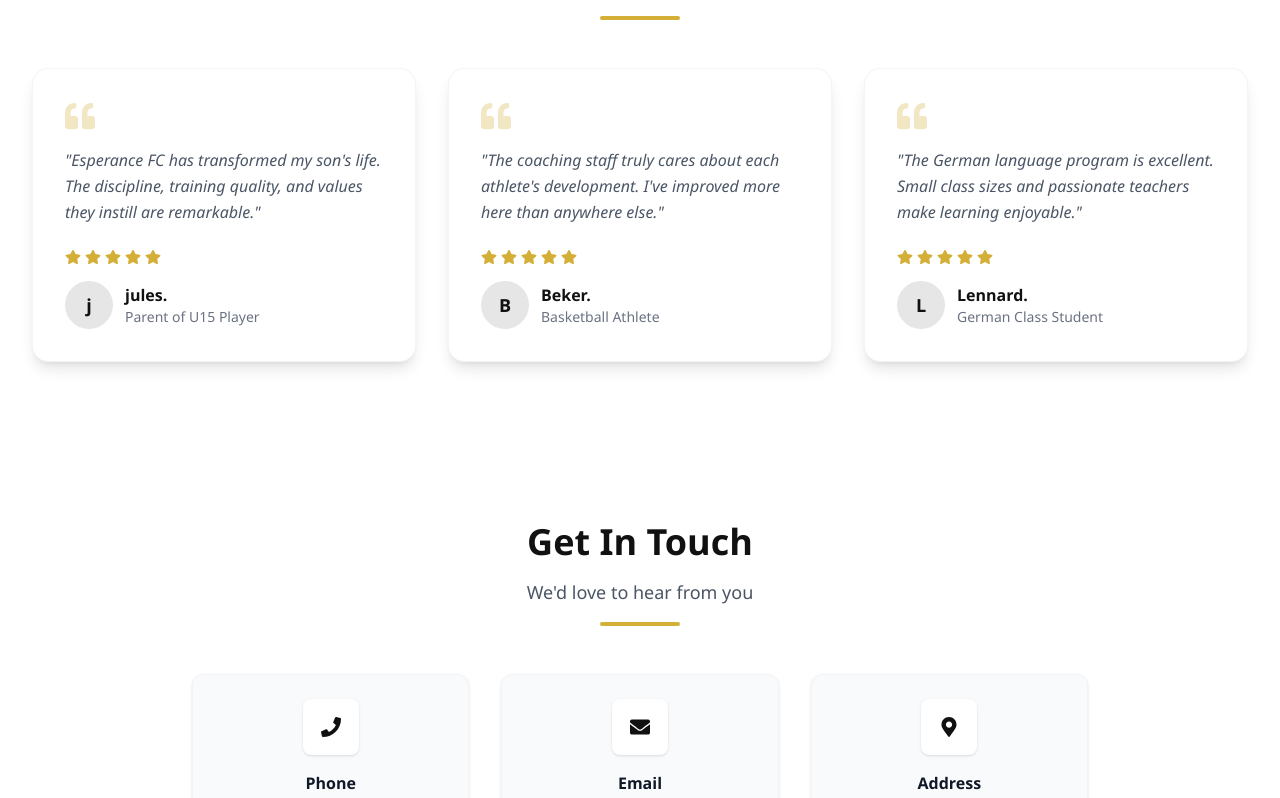
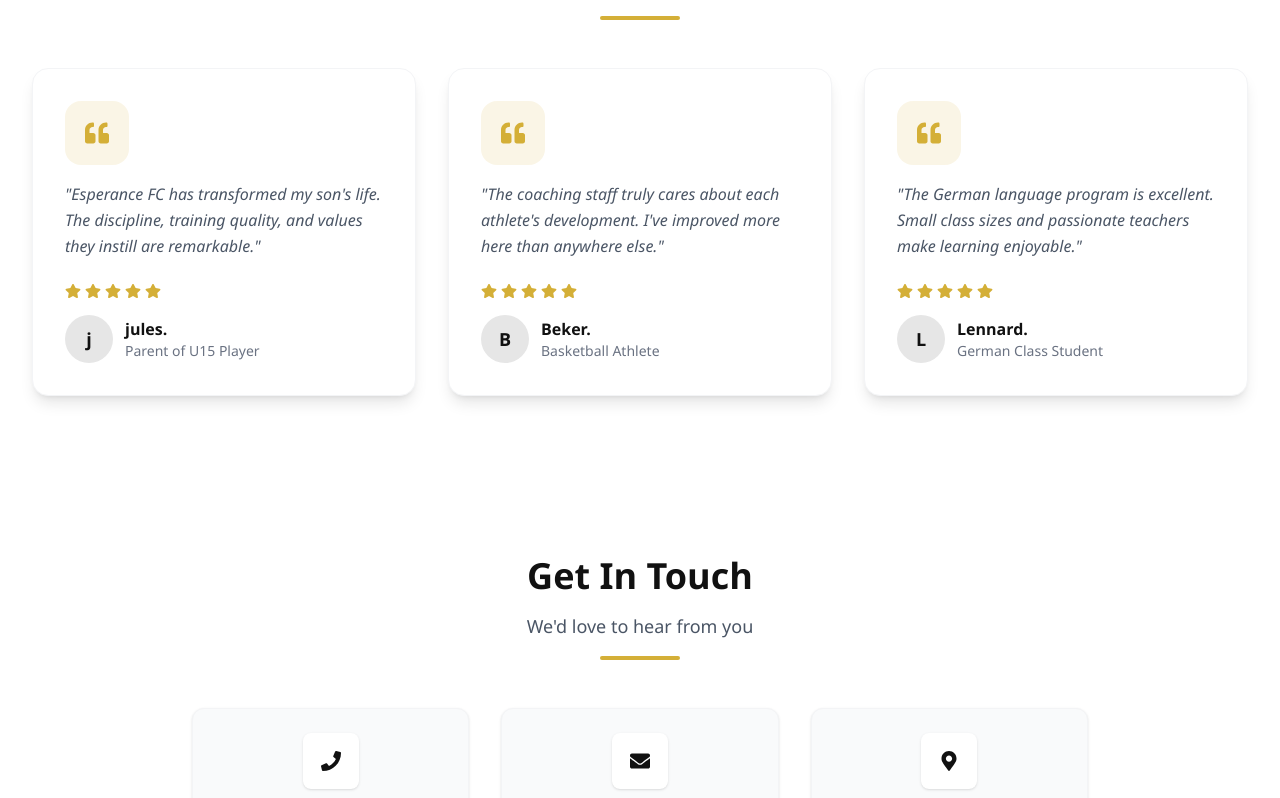
Before and after one commit to Val-Antin1/esperance-frontend, a React (Vite) app: page / in a window 1280 px wide. Shown: the part 4222-5020 px from the top of the page. Built offline with nearby package versions, Linux system fonts and the light colour scheme; no server answers.

Commit message:
frontend

```diff
--- a/src/components/cards/TestimonialCard.jsx
+++ b/src/components/cards/TestimonialCard.jsx
@@ -10,9 +10,14 @@ const TestimonialCard = ({ testimonial, index = 0 }) => {
       whileInView={{ opacity: 1, y: 0 }}
       viewport={{ once: true }}
       transition={{ duration: 0.5, delay: index * 0.1 }}
-      className="bg-white rounded-2xl shadow-lg p-8 border border-gray-100 relative"
+      className="group relative bg-white rounded-2xl p-8 shadow-lg hover:shadow-[0_20px_60px_rgba(17,17,17,0.06)] transition-all duration-500 border border-gray-100"
     >
-      <FaQuoteLeft className="text-3xl text-accent/30 mb-4" />
+      {/* Top accent bar */}
+      <div className="absolute top-0 left-6 right-6 h-1 rounded-full scale-x-0 group-hover:scale-x-100 transition-transform duration-500 origin-left bg-accent" />
+
+      <div className="w-16 h-16 rounded-2xl flex items-center justify-center mb-4 transition-all duration-500 group-hover:scale-110 group-hover:rotate-3 bg-accent/12 text-accent">
+        <FaQuoteLeft className="text-2xl" />
+      </div>
       <p className="text-gray-600 leading-relaxed mb-6 italic">"{t(testimonial.contentKey || testimonial.content)}"</p>
       <div className="flex items-center space-x-1 mb-4">
         {[...Array(5)].map((_, i) => (
@@ -20,7 +25,7 @@ const TestimonialCard = ({ testimonial, index = 0 }) => {
         ))}
       </div>
       <div className="flex items-center space-x-3">
-        <div className="w-12 h-12 bg-primary/10 rounded-full flex items-center justify-center">
+        <div className="w-12 h-12 bg-primary/10 rounded-full flex items-center justify-center transition-all duration-500 group-hover:scale-110">
           <span className="text-primary font-bold text-lg">{testimonial.name[0]}</span>
         </div>
         <div>
@@ -28,6 +33,9 @@ const TestimonialCard = ({ testimonial, index = 0 }) => {
           <p className="text-sm text-gray-500">{t(testimonial.roleKey || testimonial.role)}</p>
         </div>
       </div>
+
+      {/* Bottom accent line */}
+      <div className="absolute bottom-0 left-0 right-0 h-0.5 rounded-b-2xl scale-x-0 group-hover:scale-x-100 transition-transform duration-500 origin-left bg-accent/30" />
     </motion.div>
   );
 };
--- a/src/pages/Home.jsx
+++ b/src/pages/Home.jsx
@@ -250,39 +250,45 @@ const Home = () => {
               whileInView={{ opacity: 1, y: 0 }}
               viewport={{ once: true }}
               transition={{ duration: 0.5 }}
-              className="text-center p-6 bg-gray-50 rounded-xl border border-gray-100 shadow-sm"
+              className="group relative text-center p-6 bg-gray-50 rounded-xl border border-gray-100 shadow-sm hover:shadow-[0_20px_60px_rgba(17,17,17,0.06)] transition-all duration-500"
             >
-              <div className="w-14 h-14 rounded-lg bg-white flex items-center justify-center mx-auto mb-4 shadow-sm">
+              <div className="absolute top-0 left-6 right-6 h-1 rounded-full scale-x-0 group-hover:scale-x-100 transition-transform duration-500 origin-left bg-primary" />
+              <div className="w-14 h-14 rounded-lg bg-white flex items-center justify-center mx-auto mb-4 shadow-sm transition-all duration-500 group-hover:scale-110">
                 <FaPhone className="text-xl text-primary" />
               </div>
               <h3 className="text-gray-900 font-semibold mb-2">{t('home.contactPreview.phone')}</h3>
               <a href={`tel:${contactInfo.phone}`} className="text-gray-600 hover:text-accent transition-colors">{contactInfo.phone}</a>
+              <div className="absolute bottom-0 left-0 right-0 h-0.5 rounded-b-2xl scale-x-0 group-hover:scale-x-100 transition-transform duration-500 origin-left bg-primary/30" />
             </motion.div>
             <motion.div
               initial={{ opacity: 0, y: 20 }}
               whileInView={{ opacity: 1, y: 0 }}
               viewport={{ once: true }}
               transition={{ duration: 0.5, delay: 0.1 }}
-              className="text-center p-6 bg-gray-50 rounded-xl border border-gray-100 shadow-sm"
+              className="group relative text-center p-6 bg-gray-50 rounded-xl border border-gray-100 shadow-sm hover:shadow-[0_20px_60px_rgba(17,17,17,0.06)] transition-all duration-500"
             >
-              <div className="w-14 h-14 rounded-lg bg-white flex items-center justify-center mx-auto mb-4 shadow-sm">
+              <div className="absolute top-0 left-6 right-6 h-1 rounded-full scale-x-0 group-hover:scale-x-100 transition-transform duration-500 origin-left bg-primary" />
+              <div className="w-14 h-14 rounded-lg bg-white flex items-center justify-center mx-auto mb-4 shadow-sm transition-all duration-500 group-hover:scale-110">
                 <FaEnvelope className="text-xl text-primary" />
               </div>
               <h3 className="text-gray-900 font-semibold mb-2">{t('home.contactPreview.email')}</h3>
               <a href={`mailto:${contactInfo.email}`} className="text-gray-600 hover:text-accent transition-colors">{contactInfo.email}</a>
+              <div className="absolute bottom-0 left-0 right-0 h-0.5 rounded-b-2xl scale-x-0 group-hover:scale-x-100 transition-transform duration-500 origin-left bg-primary/30" />
             </motion.div>
             <motion.div
               initial={{ opacity: 0, y: 20 }}
               whileInView={{ opacity: 1, y: 0 }}
               viewport={{ once: true }}
               transition={{ duration: 0.5, delay: 0.2 }}
-              className="text-center p-6 bg-gray-50 rounded-xl border border-gray-100 shadow-sm"
+              className="group relative text-center p-6 bg-gray-50 rounded-xl border border-gray-100 shadow-sm hover:shadow-[0_20px_60px_rgba(17,17,17,0.06)] transition-all duration-500"
             >
-              <div className="w-14 h-14 rounded-lg bg-white flex items-center justify-center mx-auto mb-4 shadow-sm">
+              <div className="absolute top-0 left-6 right-6 h-1 rounded-full scale-x-0 group-hover:scale-x-100 transition-transform duration-500 origin-left bg-primary" />
+              <div className="w-14 h-14 rounded-lg bg-white flex items-center justify-center mx-auto mb-4 shadow-sm transition-all duration-500 group-hover:scale-110">
                 <FaMapMarkerAlt className="text-xl text-primary" />
               </div>
               <h3 className="text-gray-900 font-semibold mb-2">{t('home.contactPreview.address')}</h3>
               <p className="text-gray-600">{contactInfo.address}</p>
+              <div className="absolute bottom-0 left-0 right-0 h-0.5 rounded-b-2xl scale-x-0 group-hover:scale-x-100 transition-transform duration-500 origin-left bg-primary/30" />
             </motion.div>
           </div>
         </div>
```
